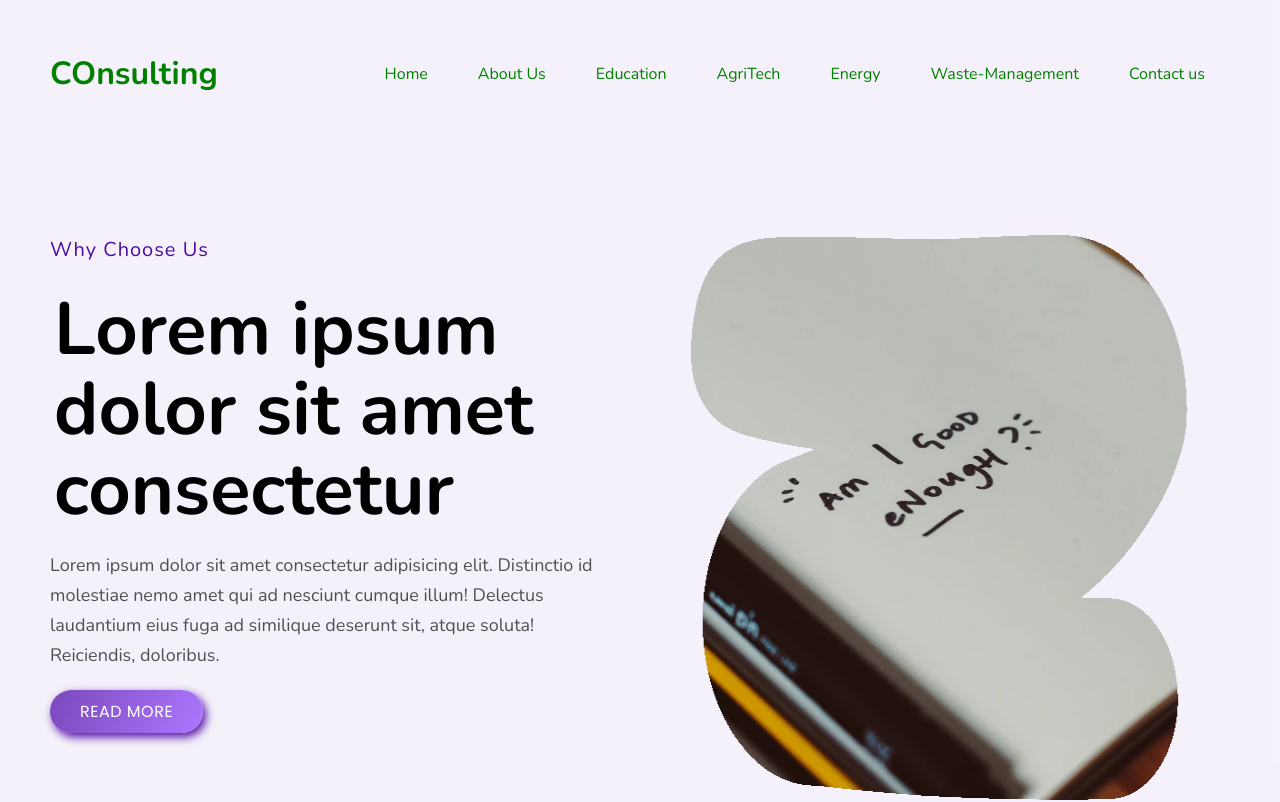
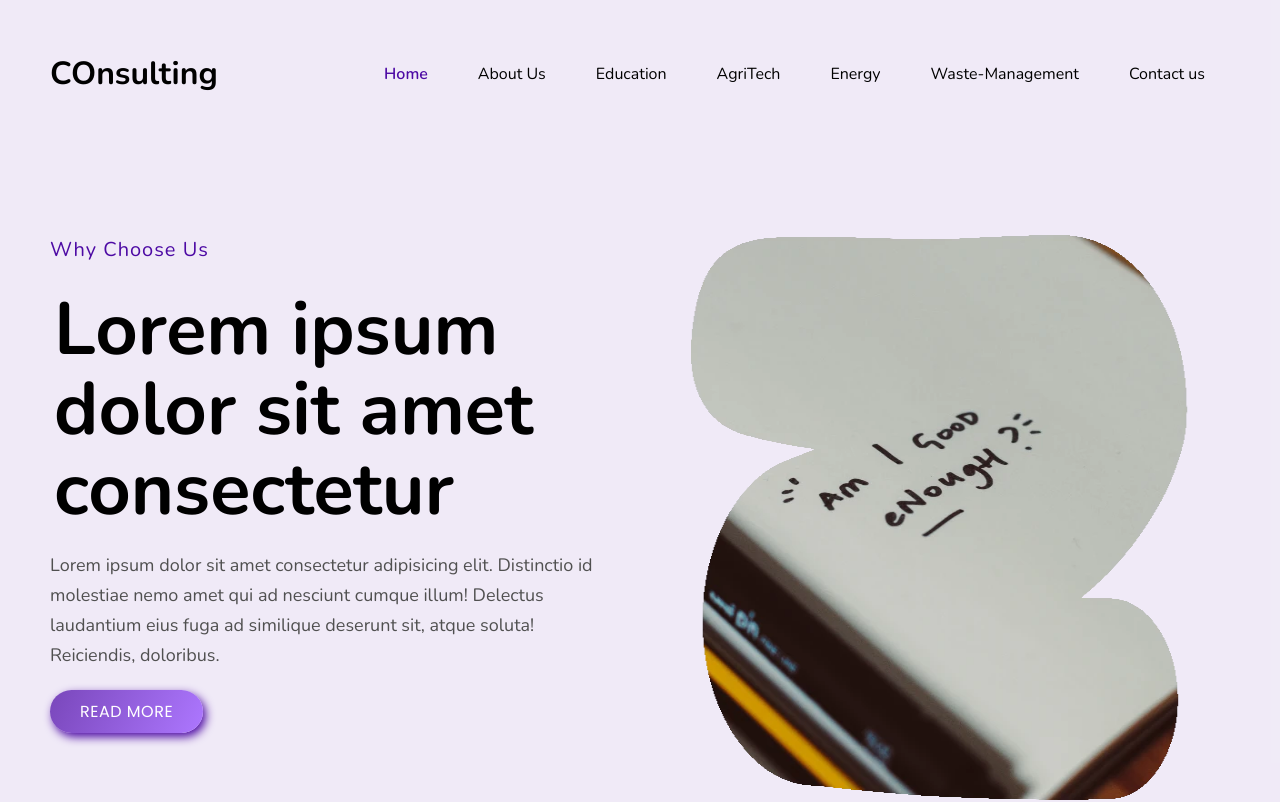
Before and after one commit to kart12368/Frontend-Website, a plain HTML site: page index.html in a window 1280 px wide. Shown: the top 802 px of the page. Drawn offline with nearby package versions, Linux system fonts and the light colour scheme.

Commit message:
navbar colors

```diff
--- a/styles.css
+++ b/styles.css
@@ -12,7 +12,7 @@ body {
   font-size: 16px;
   line-height: 1.5;
   color: #333;
-  background-color: #fff;
+  background-color: #EDE7F68F;
 }
 
 /* Headings */
@@ -154,10 +154,11 @@ label {
   align-items: center;
   width: 100%;
   box-sizing: border-box;
+
 }
 
 .navbar a{
-  color: green;
+  color: black;
 
 }
 
@@ -174,9 +175,9 @@ label {
   margin: 0 25px;
 }
 
-.navbar .nav-links ul li.active a{
-color: red;
-font-weight: 600;
+a.active{
+color: #4d0aa4;
+font-weight : 600;
 }
 
 .navbar .menu-hamburger{
```
